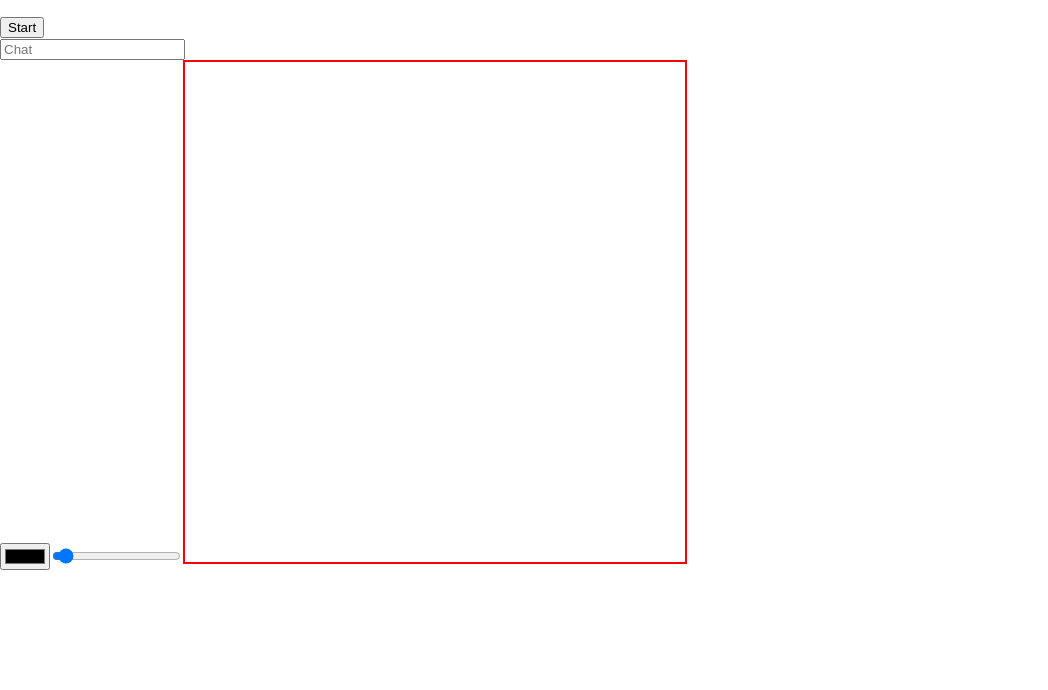
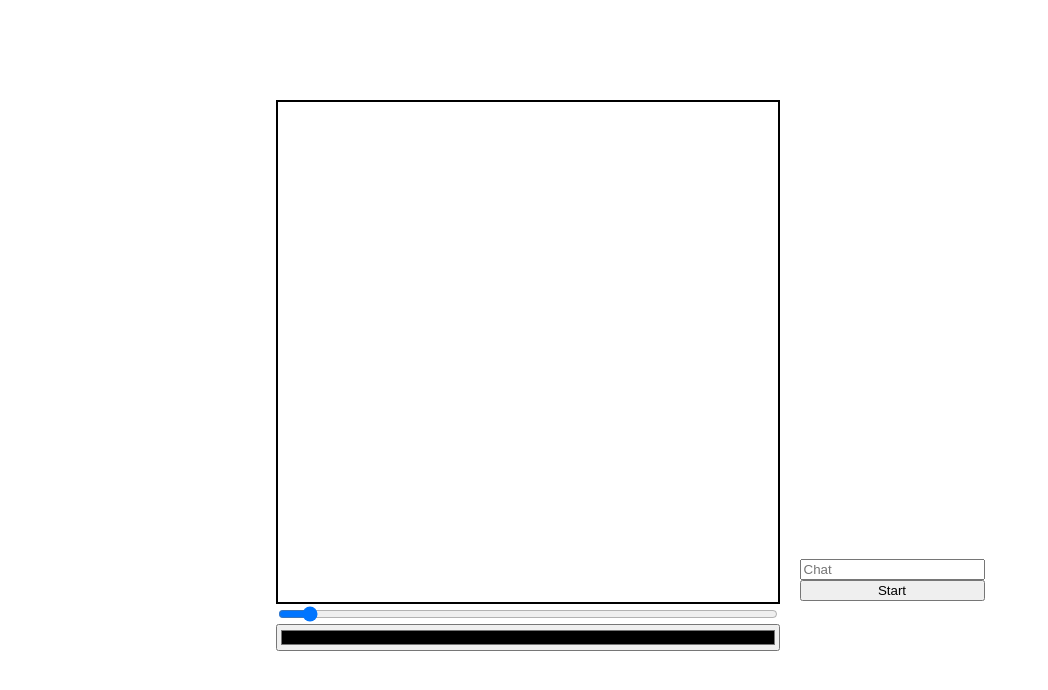
Before and after one commit to GriselSanchez/pixionary, a React (Create React App) app in the folder app/: page /game in a window 1280 px wide. Shown: the top 690 px of the page, without its empty margins (0-1048 px from the left). Built offline with nearby package versions, Linux system fonts and the light colour scheme.

Commit message:
some styles

```diff
--- a/app/src/App.tsx
+++ b/app/src/App.tsx
@@ -41,8 +41,16 @@ function App() {
               )}
             ></Route>
             <Route path="/game">
-              <Panel />
-              <Canvas />
+              <div
+                style={{
+                  display: "flex",
+                  placeContent: "center",
+                  marginTop: "100px",
+                }}
+              >
+                <Canvas />
+                <Panel />
+              </div>
             </Route>
           </Switch>
         </Router>
--- a/app/src/components/Canvas/index.tsx
+++ b/app/src/components/Canvas/index.tsx
@@ -9,7 +9,7 @@ interface Props {
 }
 
 const StyledCanvas = styled.canvas`
-  border: 2px solid red;
+  border: 2px solid black;
 `;
 
 const Canvas: React.FC<Props> = ({ width = 500, height = 500 }) => {
@@ -17,11 +17,17 @@ const Canvas: React.FC<Props> = ({ width = 500, height = 500 }) => {
   const { canvasRef, isDrawingMode } = useCanvas(style);
 
   return (
-    <div>
+    <div
+      style={{
+        display: "flex",
+        flexDirection: "column-reverse",
+      }}
+    >
       <input
         type="color"
         onChange={onChange(TypeEnum.Color)}
         value={style.color}
+        style={{ width: "100%" }}
       />
       <input
         type="range"
--- a/app/src/components/Panel/index.tsx
+++ b/app/src/components/Panel/index.tsx
@@ -27,17 +27,25 @@ const Panel = () => {
   }, []);
 
   return (
-    <div>
+    <div
+      style={{
+        display: "flex",
+        flexDirection: "column",
+        placeContent: "flex-end",
+        margin: "50px 20px",
+      }}
+    >
       {isTurn && <p>{`Word to draw: ${currentWord}`}</p>}
       {isTurn ? (
         <p>Your turn</p>
       ) : (
         <p>{currentPlayer && `Turn of ${currentPlayer}`}</p>
       )}
+
+      <Chat disabled={isTurn} />
       <button onClick={setNextTurn}>
         {currentPlayer ? "Next turn" : "Start"}
       </button>
-      <Chat disabled={isTurn} />
     </div>
   );
 };
```
Also changed, not shown: 1 other file (tests, documents, lock files or other folders).
